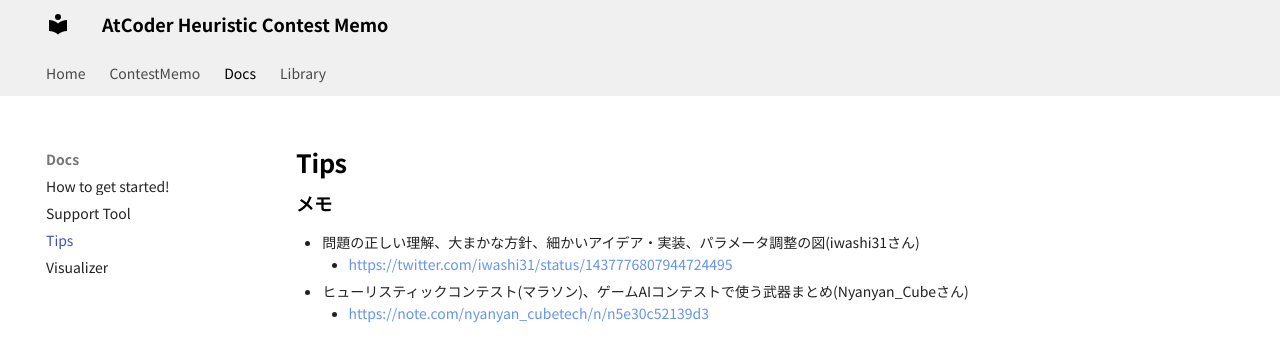
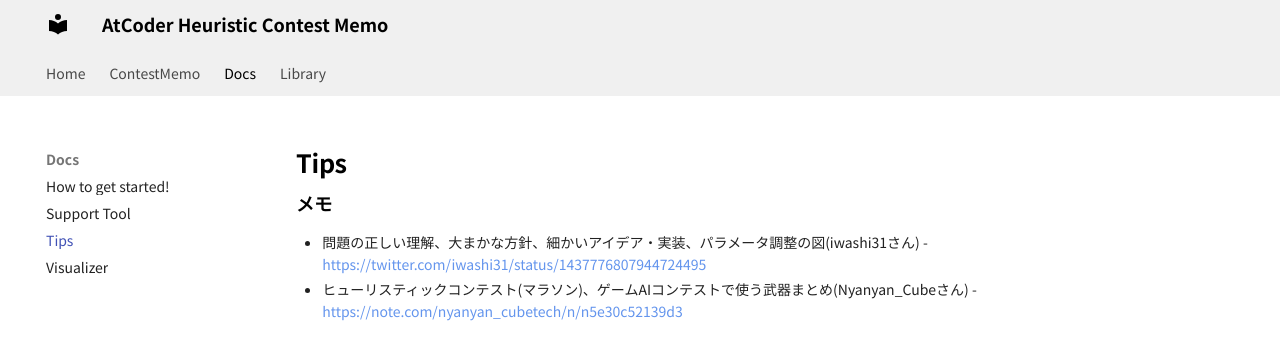
Before and after one commit to jetbead/AtCoderHeuristicContestMemo, an MkDocs documentation site: the page built from docs/Docs/tips.md, in a window 1280 px wide. Shown: the top 362 px of the page. Built offline with MkDocs 1.6.1 and Material for MkDocs 9.7.7, drawn with Linux system fonts in a browser that asks for light colours; some web fonts are replaced; part of the change alters nothing that is shown.

```diff
--- a/mkdocs.yaml
+++ b/mkdocs.yaml
@@ -48,3 +48,5 @@ markdown_extensions:
   - pymdownx.tasklist:
       custom_checkbox: true
   - pymdownx.tilde
+  - mdx_truly_sane_lists:
+      nested_indent: 2
--- a/requirements.txt
+++ b/requirements.txt
@@ -2,3 +2,4 @@ mkdocs
 mkdocs-material
 python-markdown-math
 fontawesome_markdown
+mdx_truly_sane_lists
```
